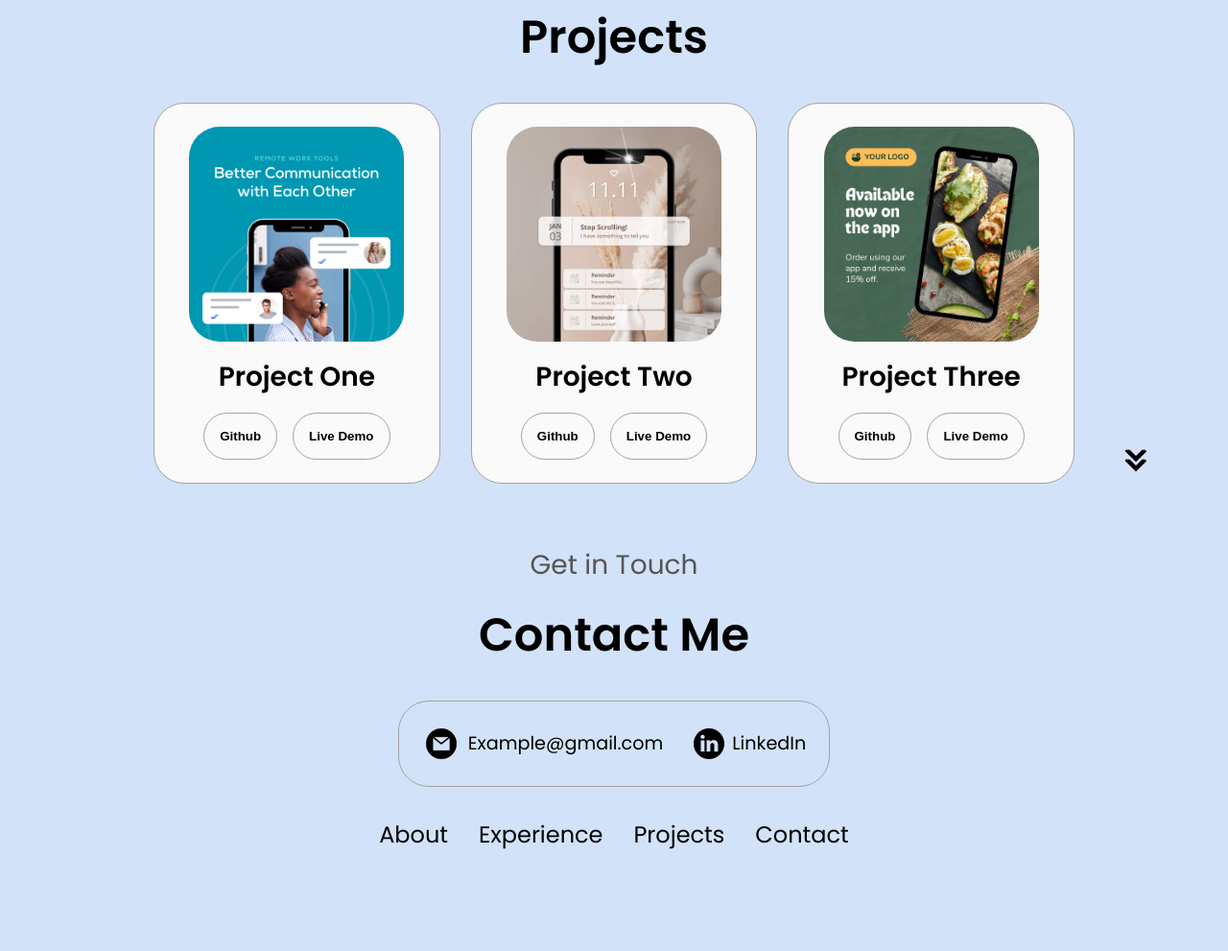
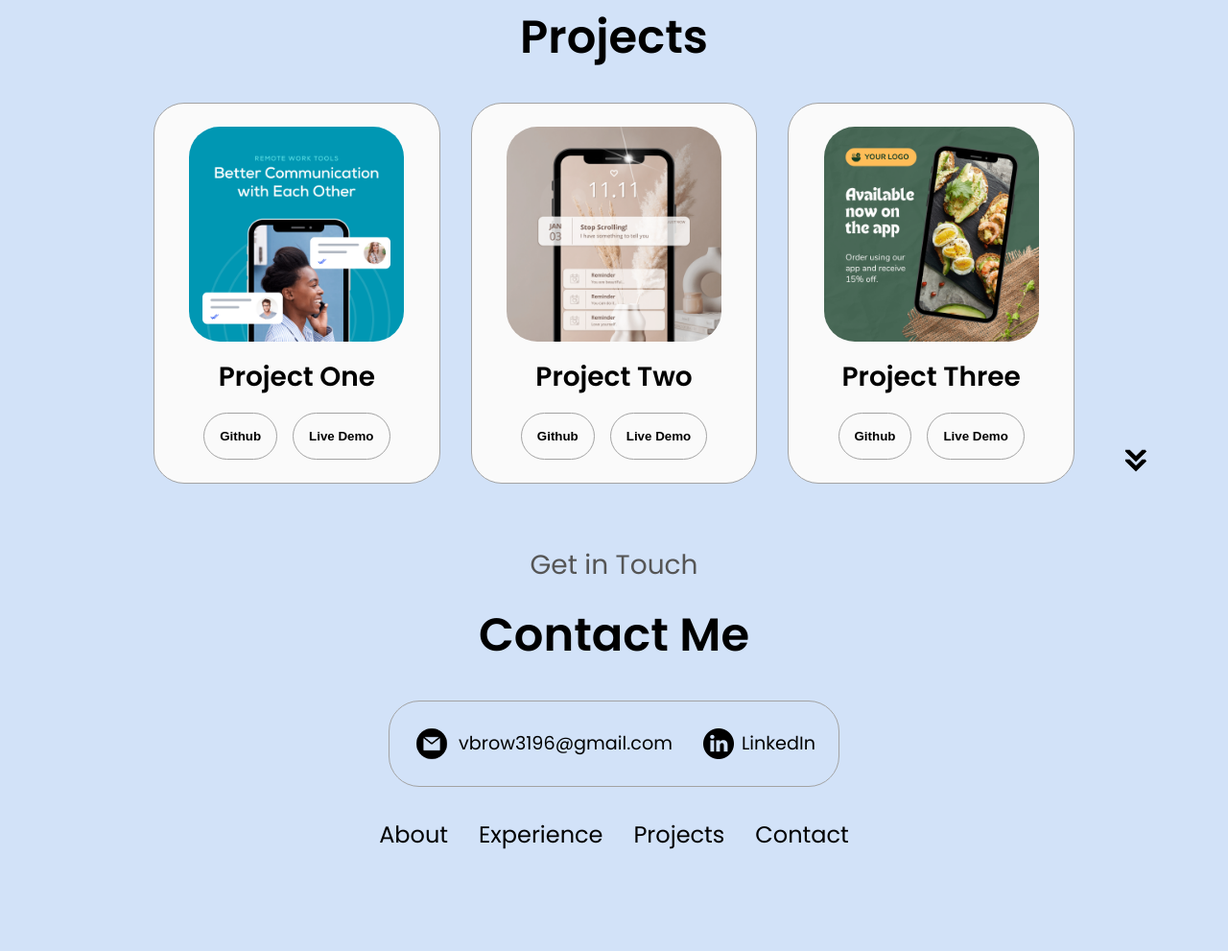
Before and after one commit to Wild855/PortFolioWebsite2, a plain HTML site: page index.html in a window 1280 px wide. Shown: the part 2461-3452 px from the top of the page at 96% size. Drawn offline with Linux system fonts and the light colour scheme.

Commit message:
Minor fixes
Added my email.

```diff
--- a/index.html
+++ b/index.html
@@ -351,7 +351,7 @@
                     alt="Email icon"
                     class="icon contact-icon email-icon"
             />
-            <p><a href="mailto:examplemail@gmail.com">Example@gmail.com</a></p>
+            <p><a href="mailto:vbrow3196@gmail.com">vbrow3196@gmail.com</a></p>
         </div>
         <div class="contact-info-container">
             <img
```
